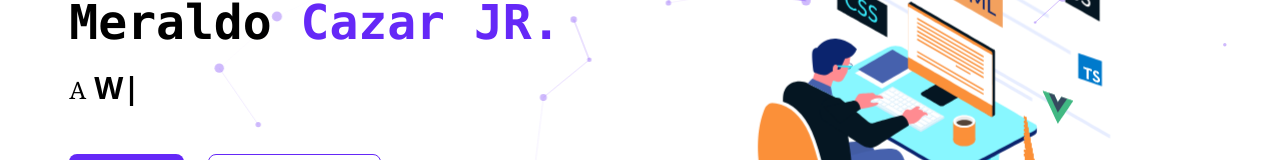
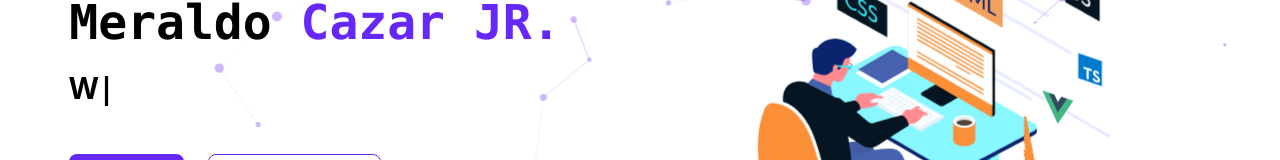
Before and after one commit to mcazarjr/portfolio, a React (Vite) app: page / in a window 1280 px wide. Shown: the part 343-503 px from the top of the page. Built offline with nearby package versions, Linux system fonts and the light colour scheme.

Commit message:
chore: remove A in hero section

```diff
--- a/src/components/HeroSection.tsx
+++ b/src/components/HeroSection.tsx
@@ -30,7 +30,6 @@ const HeroSection = forwardRef<HTMLElement, Props>((props, ref) => {
             </span>
           </p>
           <p className="font-serif flex gap-2 items-end justify-center lg:justify-start lg:text-lg xl:text-2xl">
-            A
             <TypeAnimation
               sequence={[
                 // Same substring at the start will only be typed once, initially
```
